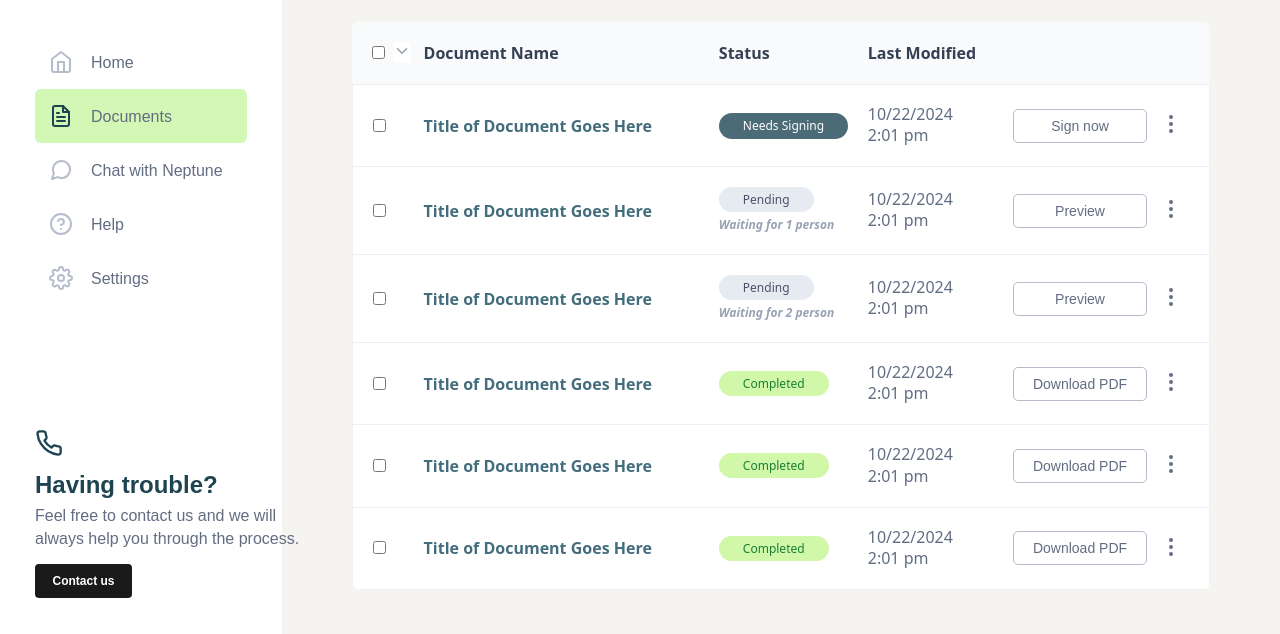
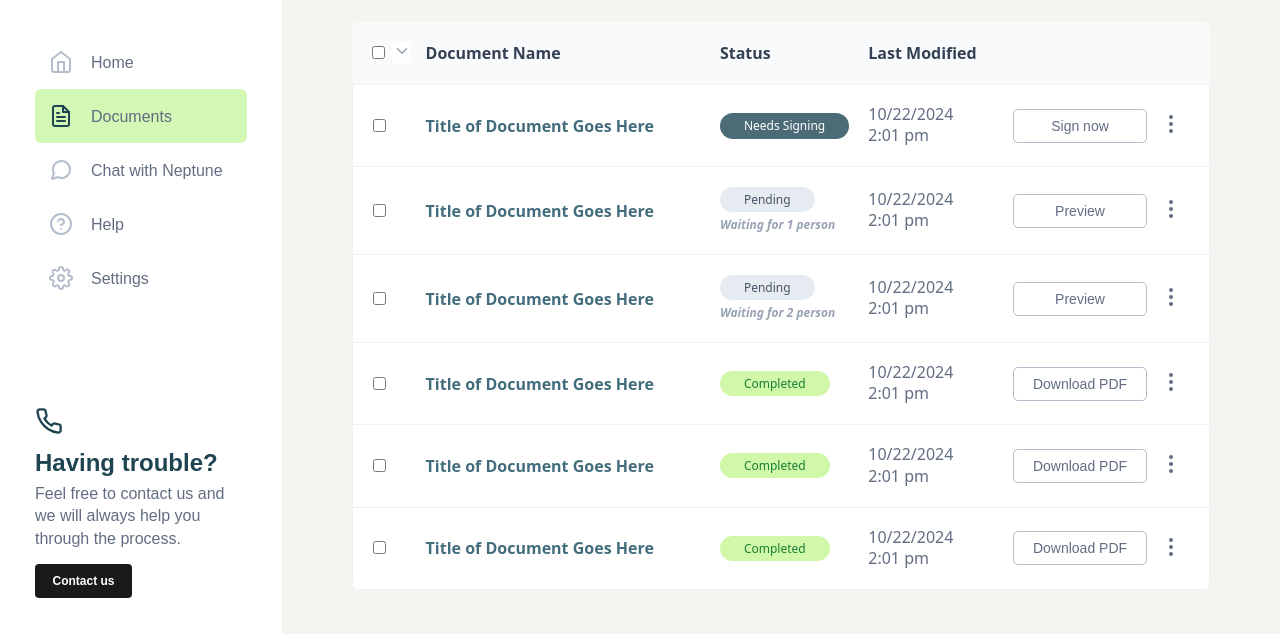
Before and after one commit to Shivangi-remoteState/Assignment_1, a plain HTML site: page index.html in a window 1280 px wide. Shown: the part 166-800 px from the top of the page. Drawn offline with Linux system fonts and the light colour scheme.

Commit message:
Update code

```diff
--- a/style.css
+++ b/style.css
@@ -13,6 +13,8 @@ body {
 .app {
   display: flex;
   min-height: 100vh;
+   display: flex;
+  overflow-x: auto;
 }
 
 .side-bar {
@@ -23,6 +25,9 @@ body {
   flex-direction: column;
   justify-content: space-between;
   width: 22%;
+  min-width: 260px;
+  flex-shrink: 1;
+  /* height: 1100px; */
 }
 .NUL{
   display: flex;
@@ -157,13 +162,16 @@ ul {
 
 /* ---------Description text-------- */
 .support-text {
-  width: 276px;
+  /* width: 276px; */
   font-size: 16px;
   font-weight: 400;
   line-height: 140%;
   color: #626d82;
   font-family: "Spline Sans", sans-serif;
   font-style: normal;
+    max-width: 100%;
+  word-wrap: break-word;
+  overflow-wrap: break-word;
 }
 .text-btn{
   display: flex;
@@ -195,6 +203,8 @@ ul {
   display: flex;
   gap: 25px;
   flex-direction: column;
+
+  min-width: 0;
 }
 
 /* --------Breadcrumb ----*/
@@ -301,12 +311,12 @@ ul {
   background: #f9fafb;
 }
 
-
 .doc-table th,
 .doc-table td {
   vertical-align: middle;
   padding-bottom: 20px;
   padding-top: 20px;
+  /* padding: 20px 40px; */
   text-align: left;
   font-size: 16px;
   color: #344054;
@@ -378,7 +388,9 @@ ul {
   color: #626D82;
 }
 
-/* --------Action button----------- */
+/* ==================================================
+   ACTION BUTTON COLUMN (NEW)
+================================================== */
 
 .action-btn-cell {
   padding: 12px 20px;
@@ -405,7 +417,9 @@ ul {
   opacity: 0.8;
 }
 
-/* ---Menu dot cell------ */
+/* ==================================================
+   MENU (DOTS) COLUMN (NEW)
+================================================== */
 
 .action-menu-cell {
   padding: 12px 20px;
@@ -479,19 +493,19 @@ ul {
 .doc-table td:nth-child(2),
 .doc-table th:nth-child(2) {
   padding-right: 25px ;
-  padding-left: 18px;
+  padding-left: 20px;
 }
 
 
 
 .change{
   display: flex;
-  gap: 8px;
 padding-right: 150px;
+gap: 8px;
 }
+/*
 
-
-/* @media (max-width: 1024px) {
+@media (max-width: 1024px) {
   .app {
     flex-direction: column;
   }
```
